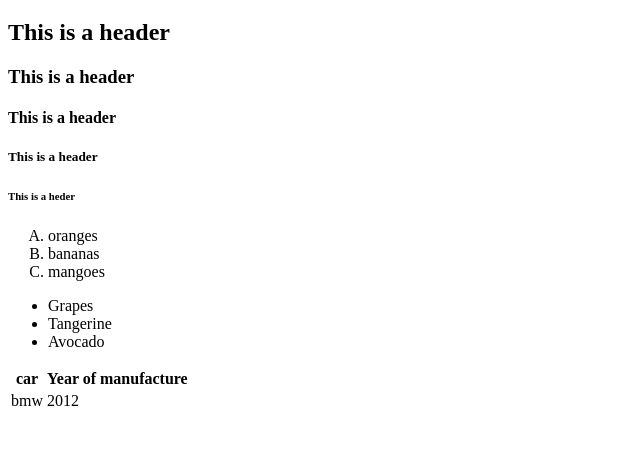
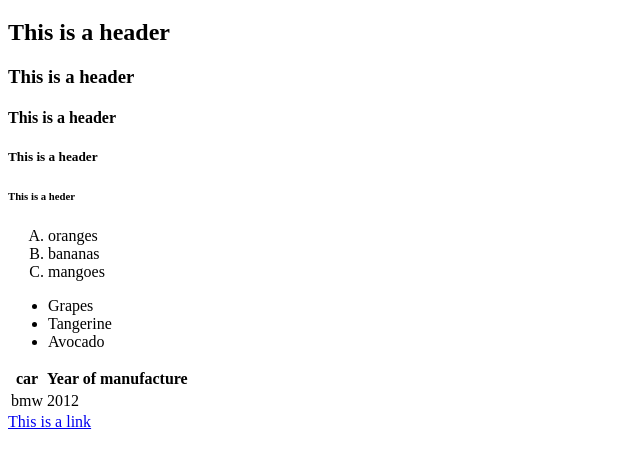
Before and after one commit to MartExecutor001/Hello-World, a plain HTML site: page index.html in a window 1280 px wide. Shown: the part 87-552 px from the top of the page, without its empty margins (0-640 px from the left). Drawn offline with Linux system fonts and the light colour scheme.

Commit message:
added a link

```diff
--- a/index.html
+++ b/index.html
@@ -31,5 +31,6 @@
                 <td>2012</td>
             </tr>
         </table>
+        <a href="https://www.youtube.com/watch?v=KuTXUcBPkvg">This is a link</a>
     </body>
 </html>
```
